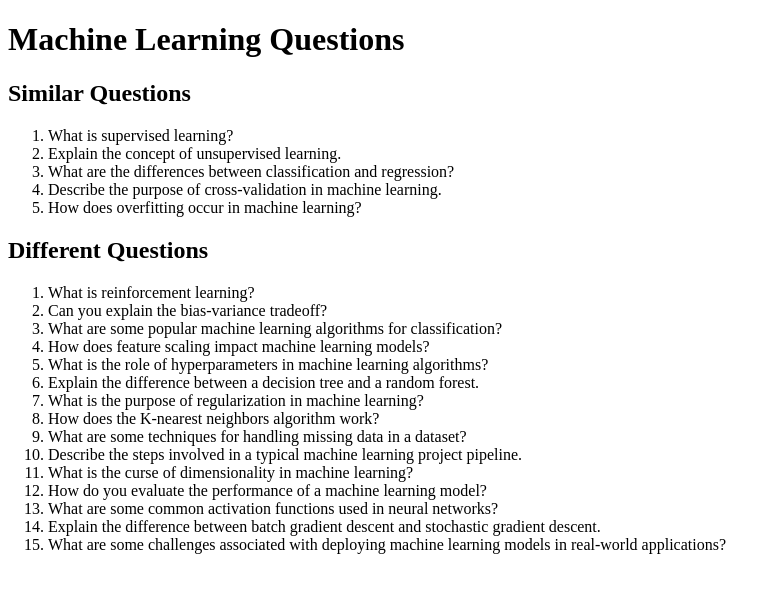
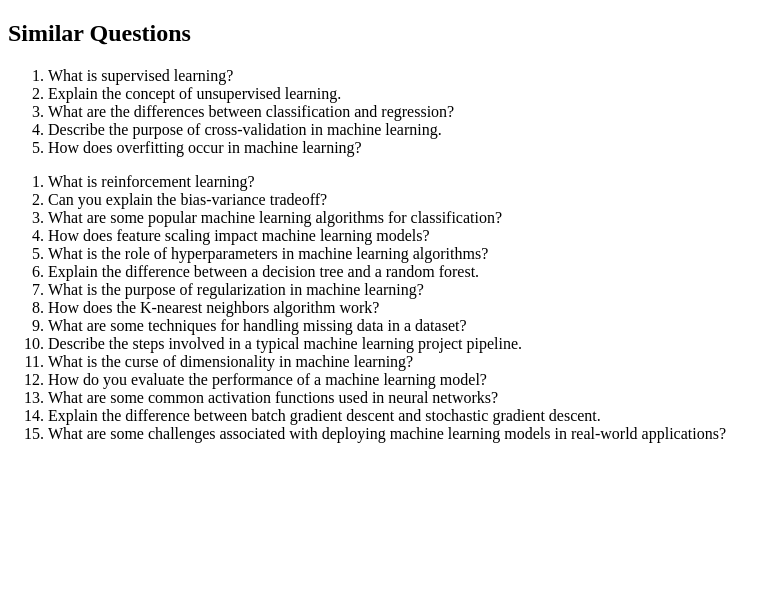
Before and after one commit to iamrudra-narayan/rudrawebarticle, a plain HTML site: page index.html in a window 1280 px wide. Shown: the whole page, without its empty margins (0-781 px from the left). Drawn offline with Linux system fonts and the light colour scheme.

Commit message:
Update index.html

```diff
--- a/index.html
+++ b/index.html
@@ -6,9 +6,6 @@
 <title>Machine Learning Questions</title>
 </head>
 <body>
-
-<h1>Machine Learning Questions</h1>
-
 <h2>Similar Questions</h2>
 <ol>
   <li>What is supervised learning?</li>
@@ -17,8 +14,6 @@
   <li>Describe the purpose of cross-validation in machine learning.</li>
   <li>How does overfitting occur in machine learning?</li>
 </ol>
-
-<h2>Different Questions</h2>
 <ol>
   <li>What is reinforcement learning?</li>
   <li>Can you explain the bias-variance tradeoff?</li>
```
